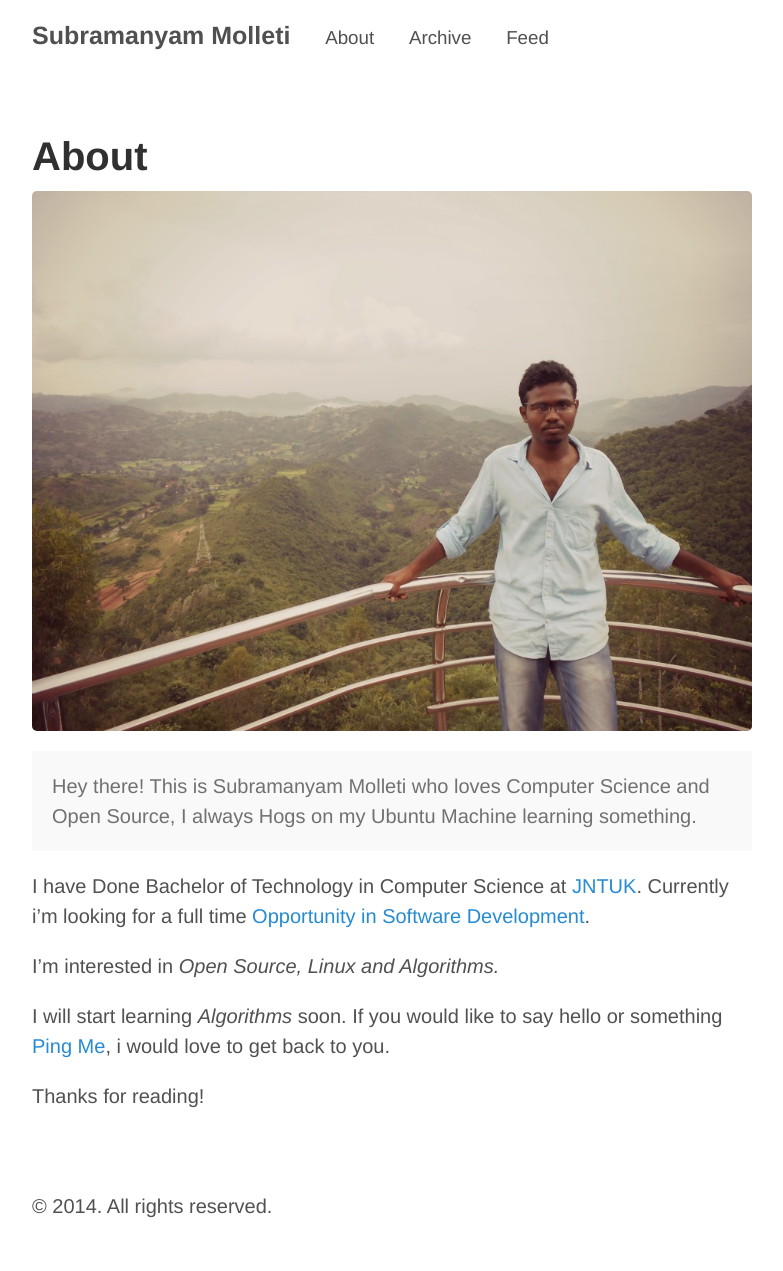
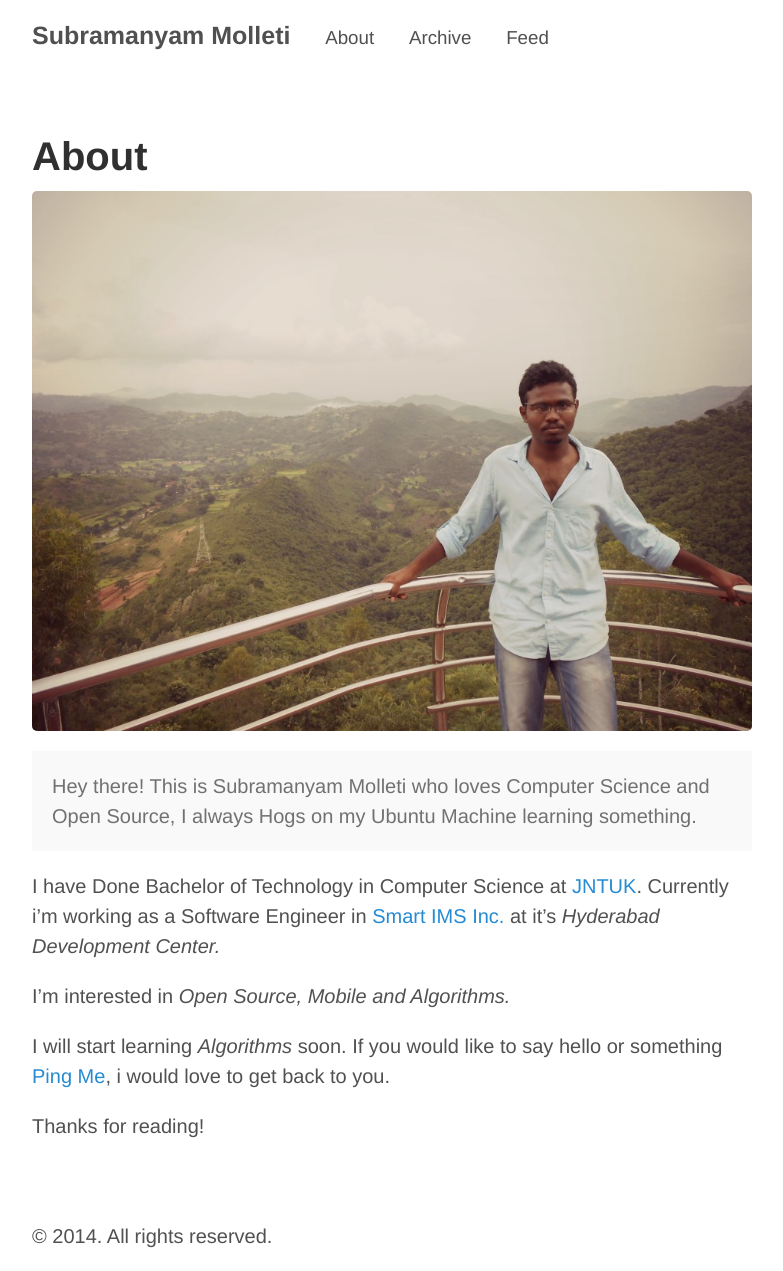
Before and after one commit to subramanyammolleti/subramanyammolleti.github.io, a Jekyll site: the page built from about.md, in a window 1280 px wide. Shown: the whole page, without its empty margins (248-1031 px from the left). Built offline with Jekyll 4.4.1, drawn with Linux system fonts in a browser that asks for light colours; Markdown is read by kramdown in place of the engine named in the settings; before the commit the page ends 1241 px from its top, so only the background shows below that.

Commit message:
Update about me

```diff
--- a/about.md
+++ b/about.md
@@ -10,10 +10,9 @@ title: About
   Open Source, I always Hogs on my Ubuntu Machine learning something.
 </p>
 
-I have Done Bachelor of Technology in Computer Science at [JNTUK](http://www.jntuk.edu.in/). Currently i'm looking
-for a full time [Opportunity in Software Development](http://in.linkedin.com/in/subramanyammolleti).
+I have Done Bachelor of Technology in Computer Science at [JNTUK](http://www.jntuk.edu.in/). Currently i'm working as a Software Engineer in [Smart IMS Inc.](http://www.smartims.com/) at it's *Hyderabad Development Center.*
 
-I'm interested in *Open Source, Linux and Algorithms.*
+I'm interested in *Open Source, Mobile and Algorithms.*
 
 I will start learning *Algorithms* soon. If you would like to say hello or something [Ping Me](https://twitter.com/_MSubramanyam), i would love to get back to you.
 
```
